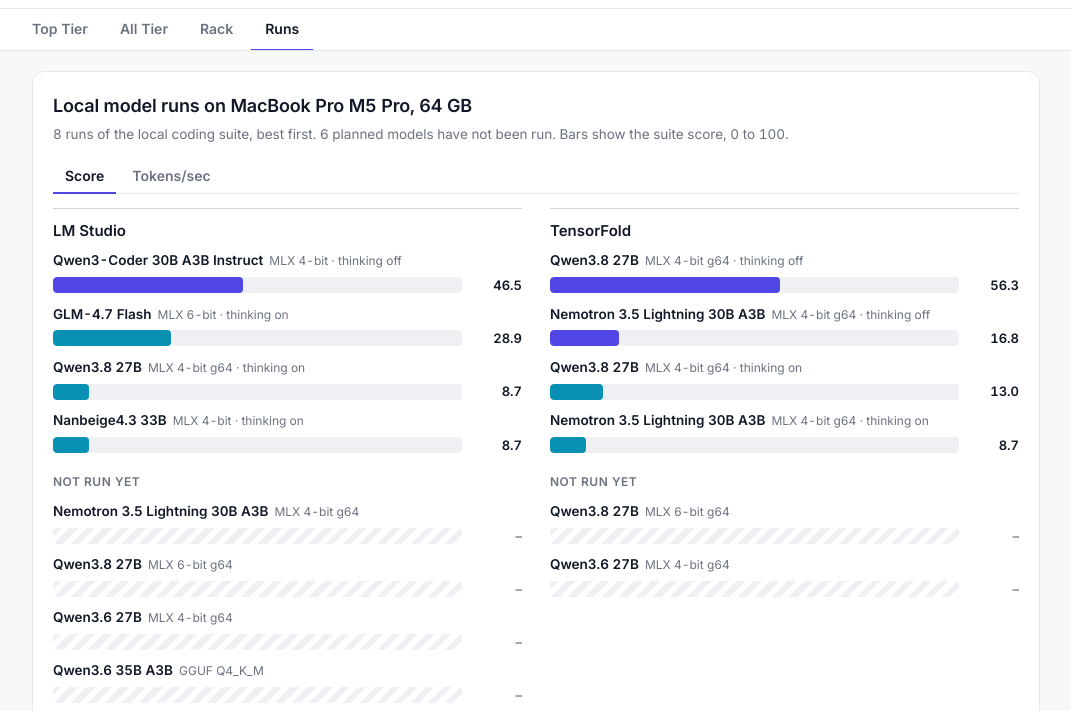
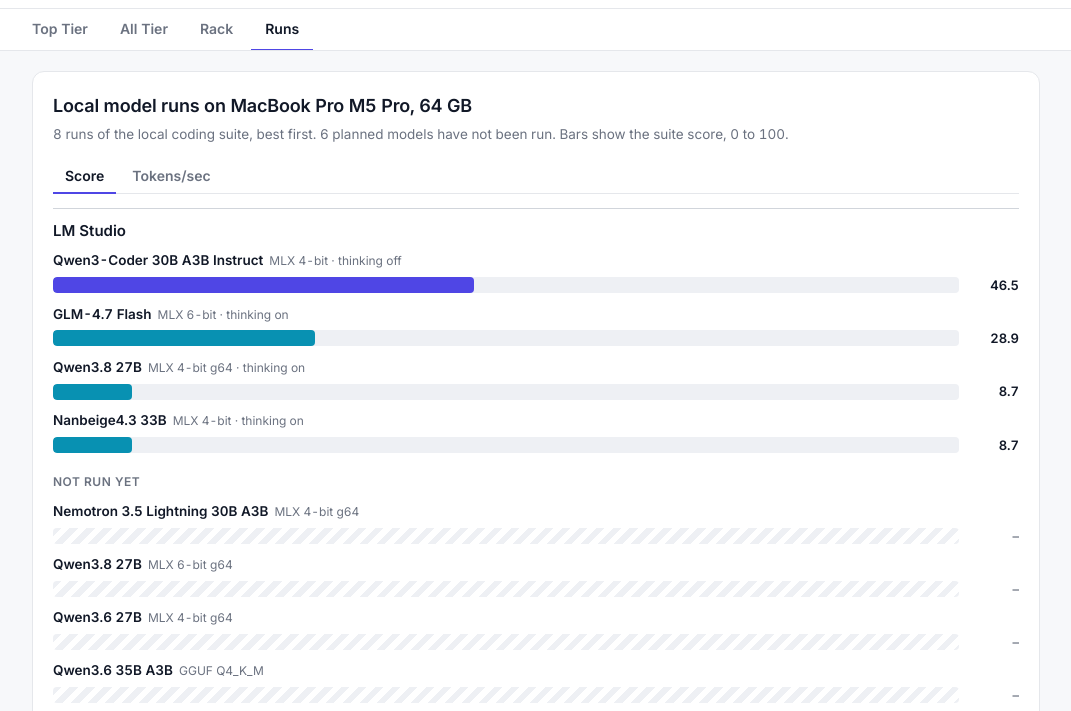
Before and after one commit to maxgerashenko/LLMeter, a plain HTML site: page docs/runs.html in a window 1280 px wide. Shown: the part 48-759 px from the top of the page, without its empty margins (104-1175 px from the left). Drawn offline with Linux system fonts and the light colour scheme.

Commit message:
Stack the runtime charts one above the other

```diff
--- a/docs/assets/runs.css
+++ b/docs/assets/runs.css
@@ -2,14 +2,14 @@
 .runs-metric .tab { padding: 6px 12px; font-size: 14px; }
 
 /* Horizontal result bars, one panel per runtime */
-.rb-split { display: grid; grid-template-columns: 1fr 1fr; gap: 28px; }
+.rb-split { display: grid; grid-template-columns: 1fr; gap: 24px; }
 .rb-panel { min-width: 0; }
 .rb-panel { border-top: 1px solid var(--line-strong); border-bottom: 1px solid var(--line-strong); padding: 10px 0 12px; }
 .rb-title { margin: 0 0 8px; font-size: 15px; font-weight: 600; }
 .rb-split .rb-row { grid-template-columns: 1fr 52px; gap: 4px 8px; }
 .rb-split .rb-label { grid-column: 1 / -1; }
 .rb-split .rb-label .setting { display: inline; }
-@media (max-width: 860px) { .rb-split { grid-template-columns: 1fr; gap: 22px; } }
+
 .rbars { display: grid; gap: 8px; margin: 4px 0 6px; }
 .rb-row { display: grid; grid-template-columns: 300px 1fr 64px; align-items: center; gap: 12px; }
 .rb-label { min-width: 0; font-size: 13.5px; white-space: nowrap; overflow: hidden; text-overflow: ellipsis; }
```
